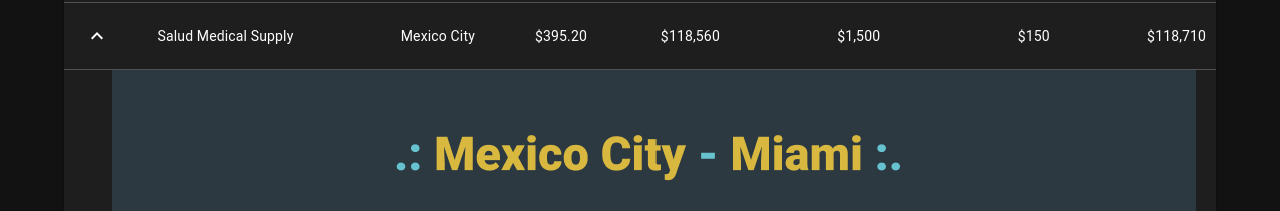
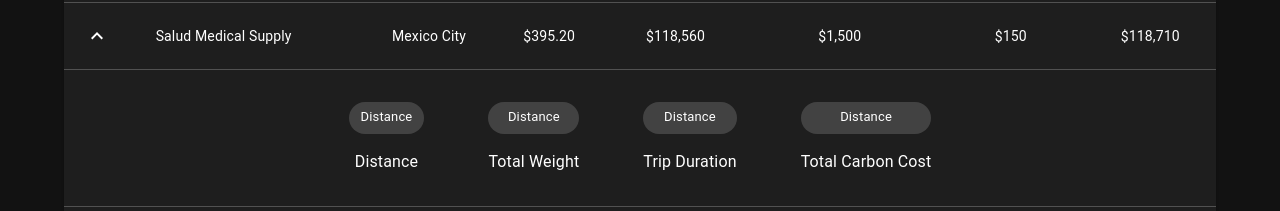
Before and after one commit to blakedong2021/Conv-AI, a React (Create React App) app: page / in a window 1280 px wide. Both pictures are taken after a click on the button 97 px from the left and 624 px from the top of the page. Shown: the part 589-800 px from the top of the page. Built offline with nearby package versions, Linux system fonts and the light colour scheme; the HTML template or start-up script is replaced by a standard one.

Commit message:
WIP details

```diff
--- a/src/components/SupplierDetails.tsx
+++ b/src/components/SupplierDetails.tsx
@@ -13,36 +13,32 @@
 export default function ProductSummary() {
   return (
       <React.Fragment>
+
           <Box
-              component="img"
-              sx={{
-                  pl: 4,
-                  pr: 4,
-              }}
-              alt="SUPPLIER ROUTES"
-              src={ExpansionPlaceholder}
-          />
-          <Container>
-              <Stack direction="row" spacing={4}>
+            display="flex"
+            justifyContent="center"
+            alignItems="center"
+          >
+              <Stack direction="row" spacing={8} sx={{p: 4}}>
                   <Stack spacing={2}>
-                      <Chip label="Distance" />
-                      <p>Distance</p>
+                      <Chip size="medium" label="Distance" />
+                      <Typography align="center">Distance</Typography>
                   </Stack>
                   <Stack spacing={2}>
-                      <Chip label="Distance" />
-                      <p>Total Weight</p>
+                      <Chip size="medium" label="Distance" />
+                      <Typography align="center">Total Weight</Typography>
                   </Stack>
                   <Stack spacing={2}>
-                      <Chip label="Distance" />
-                      <p>Trip Duration</p>
+                      <Chip size="medium" label="Distance" />
+                      <Typography align="center">Trip Duration</Typography>
                   </Stack>
                   <Stack spacing={2}>
-                      <Chip label="Distance" />
+                      <Chip size="medium" label="Distance" />
                       <Typography align="center">Total Carbon Cost</Typography>
                   </Stack>
               </Stack>
 
-          </Container>
+          </Box>
       </React.Fragment>
   );
 }
```
Also changed, not shown: 1 other file (tests, documents, lock files or other folders).
